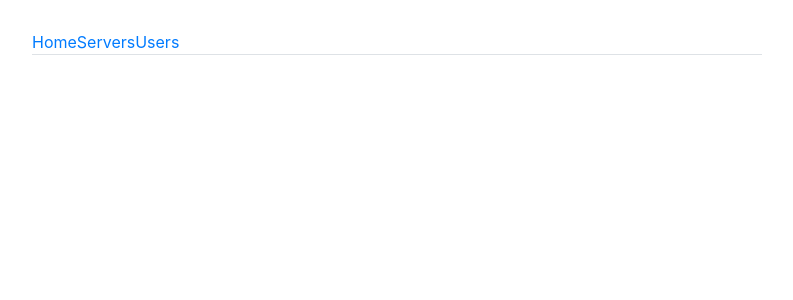
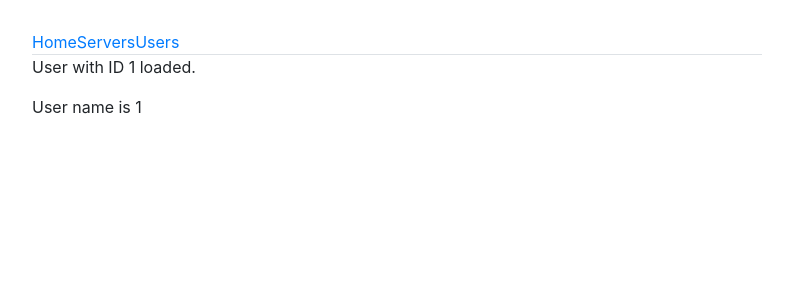
Before and after one commit to praveen199/Angular6, an Angular app in the folder routing-start/: page /users/1/1 in a window 1280 px wide. Before the commit this address led to /. Shown: the top 300 px of the page, without its empty margins (53-846 px from the left). Built offline with nearby package versions, Linux system fonts and the light colour scheme.

Commit message:
11.11 : Fetching Route Parameters

```diff
--- a/routing-start/src/app/app.module.ts
+++ b/routing-start/src/app/app.module.ts
@@ -15,7 +15,7 @@ import { ServersService } from './servers/servers.service';
 const appRoutes : Routes = [
 { path : '',component : HomeComponent},
 { path : 'users',component : UsersComponent},
-{ path : 'users/:id',component : UserComponent},
+{ path : 'users/:id/:name',component : UserComponent},
 { path : 'servers',component : ServersComponent},
 ];
 
--- a/routing-start/src/app/users/user/user.component.html
+++ b/routing-start/src/app/users/user/user.component.html
@@ -1,2 +1,2 @@
-<p>User with ID _ID_ loaded.</p>
-<p>User name is _NAME_</p>
+<p>User with ID {{ user.id }} loaded.</p>
+<p>User name is {{ user.name }}</p>
--- a/routing-start/src/app/users/user/user.component.ts
+++ b/routing-start/src/app/users/user/user.component.ts
@@ -1,4 +1,5 @@
 import { Component, OnInit } from '@angular/core';
+import { ActivatedRoute } from '@angular/router';
 
 @Component({
   selector: 'app-user',
@@ -8,9 +9,12 @@ import { Component, OnInit } from '@angular/core';
 export class UserComponent implements OnInit {
   user: {id: number, name: string};
 
-  constructor() { }
+  constructor(private route : ActivatedRoute) { }
 
   ngOnInit() {
+    this.user = {
+      id : this.route.snapshot.params['id'], // loaded from { path : 'users/:id',component : UserComponent},
+      name : this.route.snapshot.params['name']
+    };
   }
-
 }
```
